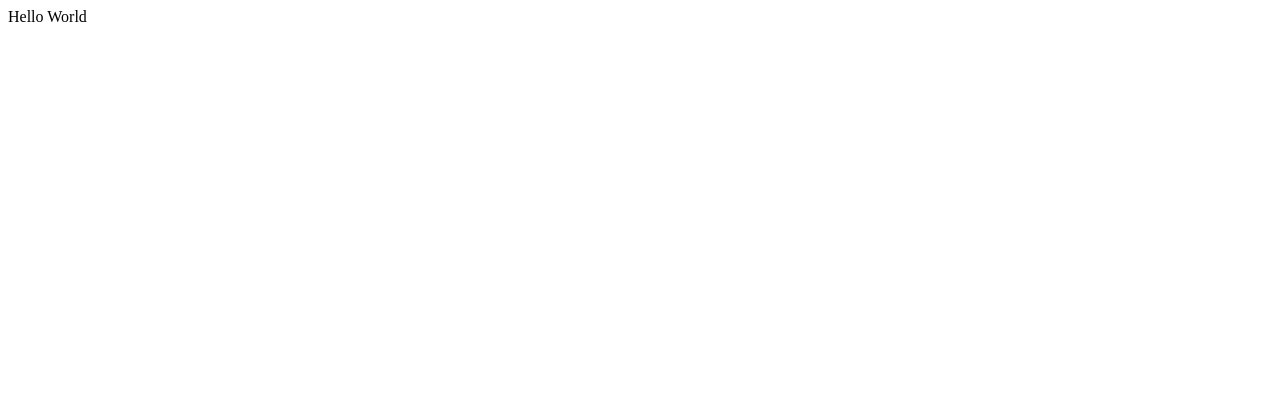
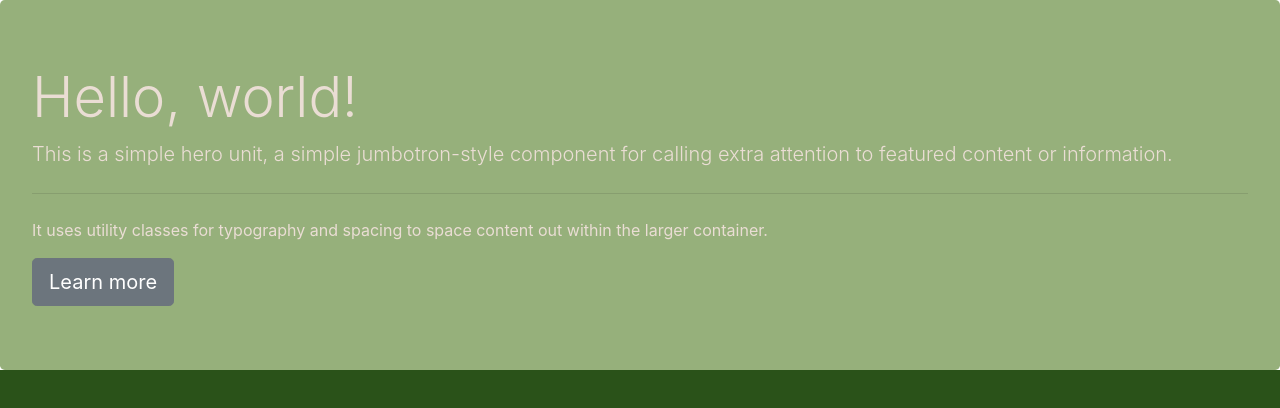
Before and after one commit to christien-camille/decouvre1, a plain HTML site: page index.html in a window 1280 px wide. Drawn offline with nearby package versions, Linux system fonts and the light colour scheme.

Commit message:
nouveau style
Ajout de css

```diff
--- a/index.html
+++ b/index.html
@@ -1,11 +1,31 @@
 <!DOCTYPE html>
 <html lang="en">
+
 <head>
     <meta charset="UTF-8">
     <meta name="viewport" content="width=device-width, initial-scale=1.0">
     <title>Document</title>
+    <link rel="stylesheet" href="mystyle.css">
+
+    <link rel="stylesheet" href="https://stackpath.bootstrapcdn.com/bootstrap/4.5.2/css/bootstrap.min.css"
+        integrity="sha384-JcKb8q3iqJ61gNV9KGb8thSsNjpSL0n8PARn9HuZOnIxN0hoP+VmmDGMN5t9UJ0Z" crossorigin="anonymous">
+    <script src="https://stackpath.bootstrapcdn.com/bootstrap/4.5.2/js/bootstrap.min.js"
+        integrity="sha384-B4gt1jrGC7Jh4AgTPSdUtOBvfO8shuf57BaghqFfPlYxofvL8/KUEfYiJOMMV+rV"
+        crossorigin="anonymous"></script>
 </head>
+
 <body>
-    Hello World
+
+    <div class="jumbotron background-color-couleur2 color-3">
+        <h1 class="display-4">Hello, world!</h1>
+        <p class="lead">This is a simple hero unit, a simple jumbotron-style component for calling extra attention
+            to featured content or information.</p>
+        <hr class="my-4">
+        <p>It uses utility classes for typography and spacing to space content out within the larger container.</p>
+        <a class="btn btn-secondary btn-lg" href="#" role="button">Learn more</a>
+    </div>
+
+    </div>
 </body>
+
 </html>
--- /dev/null
+++ b/mystyle.css
@@ -0,0 +1,11 @@
+body, html {
+
+background-color:#2a5219;}
+
+.jumbotron.background-color-couleur2 {
+    background-color: #96b07b ;
+}
+
+.color-3 {
+    color: #eaddd4
+}
```
